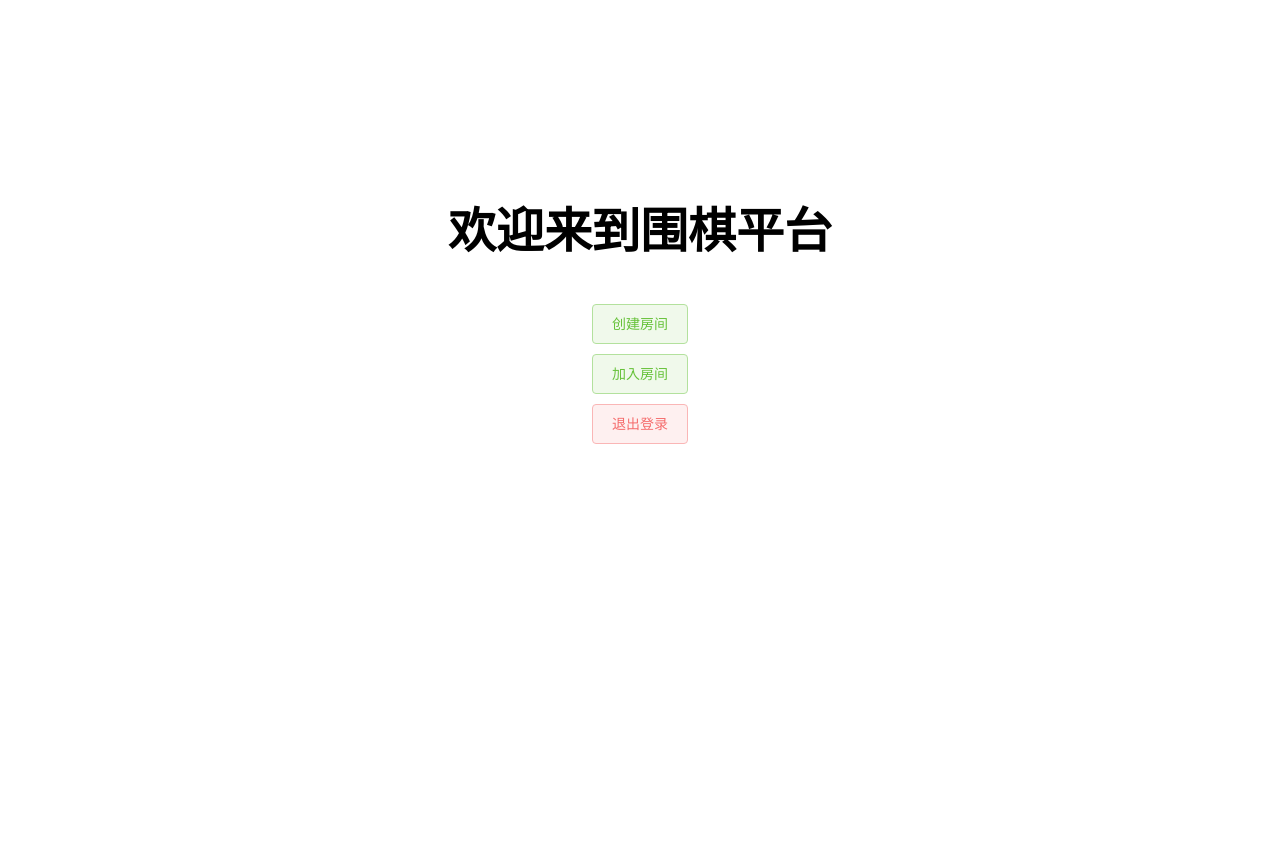
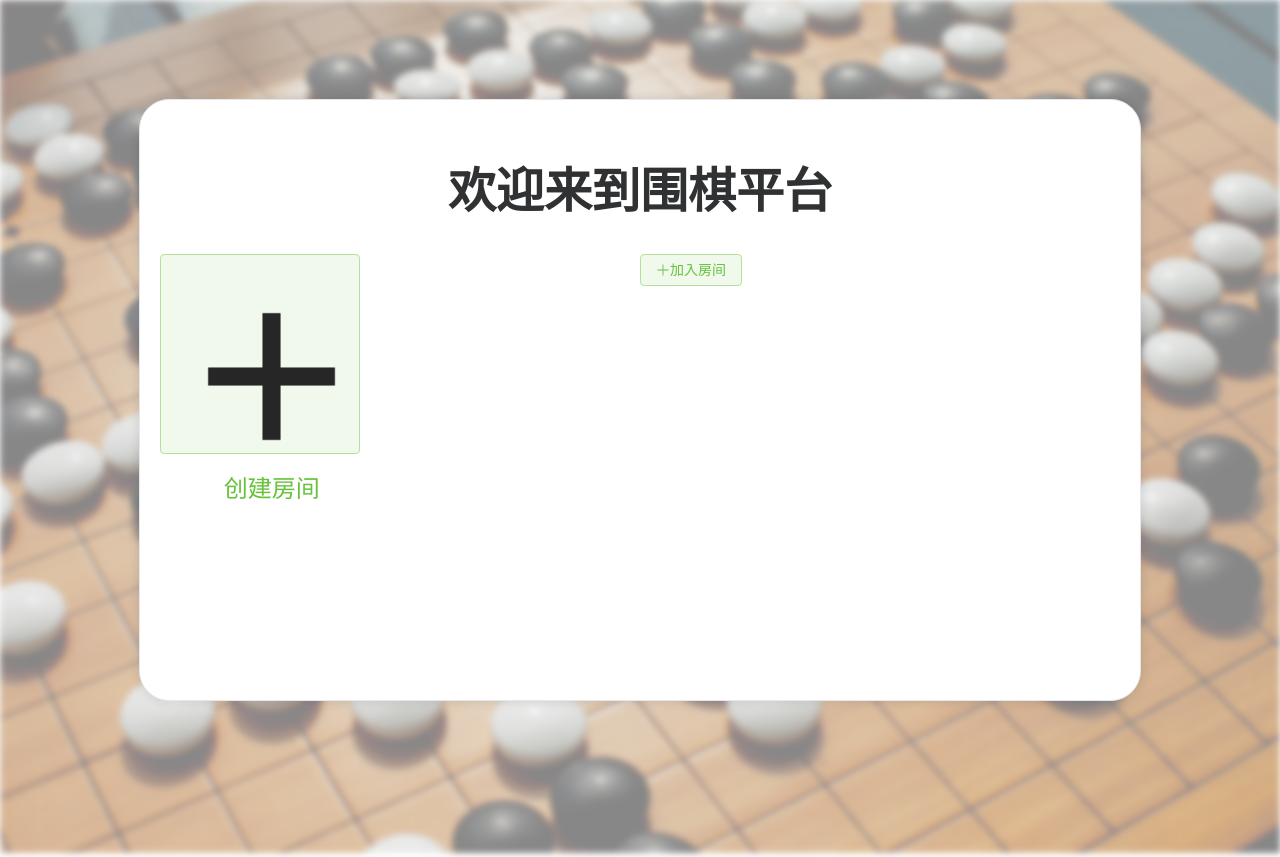
Before and after one commit to Liu-Steve/go-platform-ui, a Vue app: page /#/index in a window 1280 px wide. Before the commit the page ends 800 px from the top, so only its background shows below. Built offline with nearby package versions, Linux system fonts and the light colour scheme.

Commit message:
indexview界面优化（一半）

```diff
--- a/src/views/IndexView.vue
+++ b/src/views/IndexView.vue
@@ -1,23 +1,41 @@
 <template>
-    <div class="all">
-        <div class="title">
-            <h1 style="font-size: 48px;">
-                欢迎来到围棋平台
-            </h1>
-        </div>
+    <div>
+        <el-image style="width: 100%;height: 100%;opacity: 0.5;filter: blur(3px);" fit="cover" :src="background"></el-image>
+    </div>
 
+    <el-card class="card">
+        <el-row>
+            <el-col>
+                <h1 style="font-size: 48px; text-align: center;">
+                    欢迎来到围棋平台
+                </h1>
+            </el-col>
+        </el-row>
 
-        <el-row style="text-align: center;">
-            <el-col>
-                <el-button @click="createRoom" class="button" type="success" size="large" plain>创建房间</el-button>
+        <el-row>
+            <el-col :span="12">
+                <el-button @click="createRoom" type="success" icon="CaretLeft" plain
+                    style="width:200px;height: 200px;font-size: 24px;">
+                    <div style="width: 100%;height: 100px;text-align: center;">
+                        <el-image :src="plus_img"></el-image>
+                        <p style="text-align: center;">创建房间</p>
+                    </div>
+                </el-button>
             </el-col>
 
-            <el-col>
-                <el-button @click="joinRoomDialogVisible.state = true" class="button" type="success" size="large"
-                    plain>加入房间</el-button>
+            <el-col :span="12">
+                <el-button @click="joinRoomDialogVisible.state = true" type="success" plain>
+                    <el-icon>
+                        <Plus />
+                    </el-icon>
+                    加入房间
+                </el-button>
+
             </el-col>
+        </el-row>
 
-            <el-col>
+        <el-row style="margin-top: 300px;">
+            <el-col :offset="20" :span="4">
                 <el-button @click="logout" class="button" type="danger" size="large" plain>退出登录</el-button>
             </el-col>
         </el-row>
@@ -36,7 +54,7 @@
                 </div>
             </el-dialog>
         </div>
-    </div>
+    </el-card>
 </template>
 
 <script setup>
@@ -48,6 +66,9 @@ import { get, post, put } from '../net';
 import { Loading } from 'element-plus/es/components/loading/src/service';
 import { ref } from 'vue';
 import { roomowner, user2 } from "../net/websocket"
+import background from '../assets/img/test.jpg'
+import plus_img from '../assets/img/plus.png'
+import { HomeFilled, Plus } from "@element-plus/icons-vue";
 
 const router = useRouter();
 
@@ -89,23 +110,15 @@ const joinRoom = () => {
 </script>
 
 <style scoped>
-.all {
-    width: 400px;
-    height: 300px;
+.card {
+    width: 1000px;
+    height: 600px;
     position: absolute;
-    top: 20%;
+    top: 0;
+    bottom: 0;
     left: 0;
     right: 0;
     margin: auto;
-}
-
-.title {
-    text-align: center;
-}
-
-.button {
-    margin-top: 10px;
-    text-align: center;
-
+    border-radius: 30px
 }
 </style>
```
Also changed, not shown: src/assets/img/plus.png (added).
